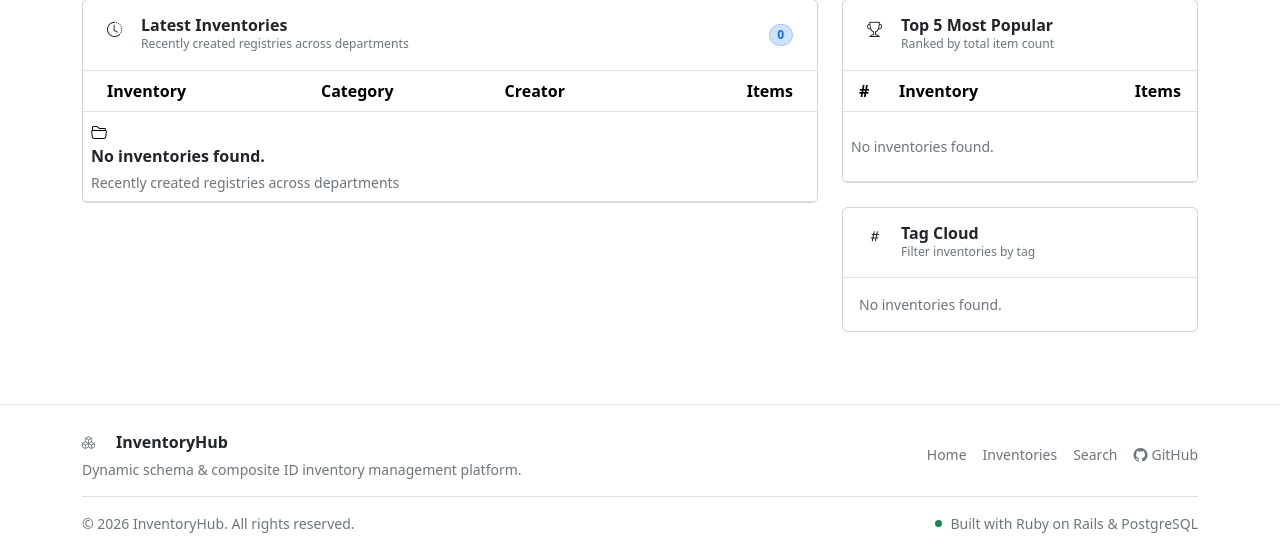
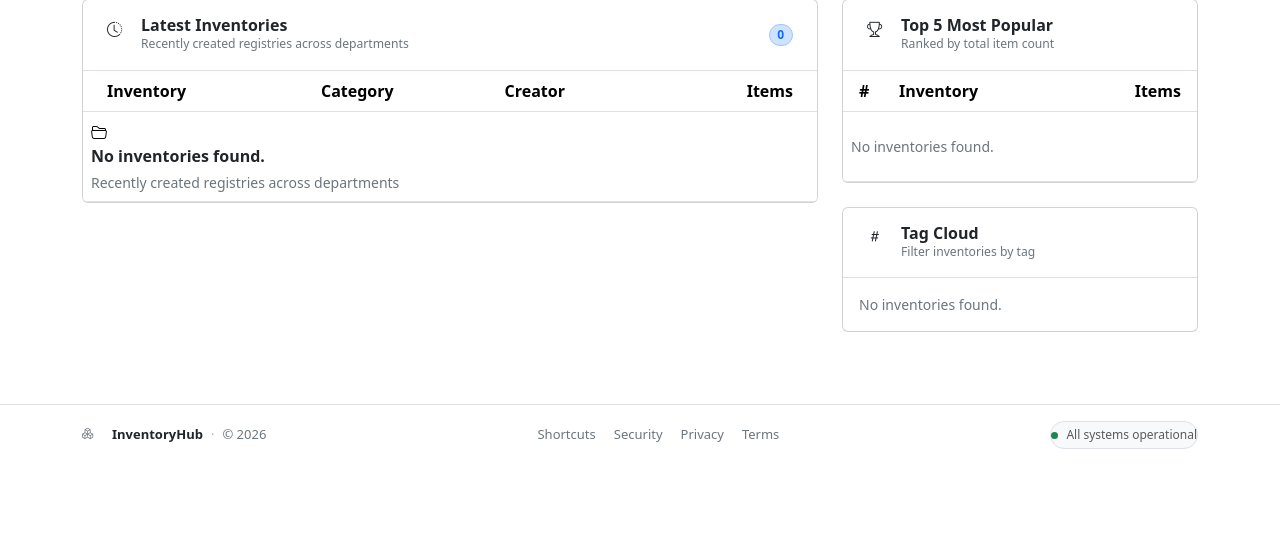
Before and after one commit to robiultechie-dotcom/inventory_hub, a Rails app: page / in a window 1280 px wide. Shown: the part 470-1028 px from the top of the page. After the commit the page ends 919 px from the top, so only its background shows below. Run offline with Rails 7, Linux system fonts and the light colour scheme; data that the repository does not hold is empty; parts of the project's set-up code (start-up, migrations or seed data) failed here and were passed over; some libraries are stand-ins or nearby versions.

Commit message:
Switch to minimalist workspace footer with functional modals

```diff
--- a/app/views/layouts/application.html.erb
+++ b/app/views/layouts/application.html.erb
@@ -364,50 +364,104 @@
       </div>
     <% end %>
 
-    <footer class="border-top mt-5 bg-body text-secondary">
-      <div class="container py-4">
-        <div class="row gy-3 align-items-center justify-content-between">
-          <div class="col-md-6">
-            <div class="d-flex align-items-center gap-2 mb-1">
-              <span class="brand-logo-box" style="width: 26px; height: 26px; border-radius: 0.45rem;">
-                <i class="bi bi-boxes" style="font-size: 0.8rem;"></i>
-              </span>
-              <span class="fw-semibold text-body">InventoryHub</span>
+    <footer class="border-top mt-5 bg-body text-secondary" style="font-size: 0.8125rem;">
+      <div class="container py-3 d-flex flex-wrap align-items-center justify-content-between gap-3">
+        <div class="d-flex align-items-center gap-2">
+          <span class="brand-logo-box" style="width: 22px; height: 22px; border-radius: 0.38rem;">
+            <i class="bi bi-boxes" style="font-size: 0.7rem;"></i>
+          </span>
+          <span class="fw-semibold text-body">InventoryHub</span>
+          <span class="text-secondary opacity-50">&middot;</span>
+          <span>&copy; <%= Time.current.year %></span>
+        </div>
+
+        <nav class="d-flex flex-wrap align-items-center gap-3" aria-label="Footer">
+          <button type="button" class="btn btn-link btn-sm p-0 link-secondary link-underline-opacity-0 link-underline-opacity-100-hover" style="font-size: 0.8125rem;" data-bs-toggle="modal" data-bs-target="#shortcutsModal">
+            <%= t("footer.shortcuts") %>
+          </button>
+          <button type="button" class="btn btn-link btn-sm p-0 link-secondary link-underline-opacity-0 link-underline-opacity-100-hover" style="font-size: 0.8125rem;" data-bs-toggle="modal" data-bs-target="#securityModal">
+            <%= t("footer.security") %>
+          </button>
+          <button type="button" class="btn btn-link btn-sm p-0 link-secondary link-underline-opacity-0 link-underline-opacity-100-hover" style="font-size: 0.8125rem;" data-bs-toggle="modal" data-bs-target="#privacyModal">
+            <%= t("footer.privacy") %>
+          </button>
+          <button type="button" class="btn btn-link btn-sm p-0 link-secondary link-underline-opacity-0 link-underline-opacity-100-hover" style="font-size: 0.8125rem;" data-bs-toggle="modal" data-bs-target="#termsModal">
+            <%= t("footer.terms") %>
+          </button>
+        </nav>
+
+        <div class="d-inline-flex align-items-center gap-2 px-2.5 py-1 rounded-pill border bg-body-tertiary" style="font-size: 0.75rem;">
+          <span class="rounded-circle bg-success d-inline-block" style="width: 7px; height: 7px;"></span>
+          <span class="text-body-secondary fw-medium"><%= t("footer.status_operational") %></span>
+        </div>
+      </div>
+    </footer>
+
+    <div class="modal fade" id="shortcutsModal" tabindex="-1" aria-hidden="true">
+      <div class="modal-dialog modal-dialog-centered modal-sm">
+        <div class="modal-content modal-modern">
+          <div class="modal-header border-bottom px-4 py-3">
+            <h6 class="modal-title fw-bold mb-0"><i class="bi bi-keyboard me-2 text-primary"></i><%= t("footer.shortcuts_title") %></h6>
+            <button type="button" class="btn-close" data-bs-dismiss="modal"></button>
+          </div>
+          <div class="modal-body px-4 py-3 small">
+            <div class="d-flex justify-content-between align-items-center py-2 border-bottom">
+              <span class="text-secondary"><%= t("footer.shortcuts_search") %></span>
+              <kbd class="bg-body-tertiary text-body border px-2 py-1 rounded-2">/</kbd>
             </div>
-            <p class="small mb-0">
-              <%= t("footer.tagline", default: "Dynamic schema & composite ID inventory management platform.") %>
-            </p>
+            <div class="d-flex justify-content-between align-items-center py-2">
+              <span class="text-secondary"><%= t("footer.shortcuts_close") %></span>
+              <kbd class="bg-body-tertiary text-body border px-2 py-1 rounded-2">Esc</kbd>
+            </div>
           </div>
+        </div>
+      </div>
+    </div>
 
-          <div class="col-md-6">
-            <ul class="nav justify-content-md-end gap-3 small fw-medium">
-              <li class="nav-item">
-                <%= link_to t("footer.home", default: "Home"), root_path, class: "link-secondary link-underline-opacity-0 link-underline-opacity-100-hover" %>
-              </li>
-              <li class="nav-item">
-                <%= link_to t("footer.inventories", default: "Inventories"), inventories_path, class: "link-secondary link-underline-opacity-0 link-underline-opacity-100-hover" %>
-              </li>
-              <li class="nav-item">
-                <%= link_to t("footer.search", default: "Search"), search_path, class: "link-secondary link-underline-opacity-0 link-underline-opacity-100-hover" %>
-              </li>
-              <li class="nav-item">
-                <a href="https://github.com/robiultechie-dotcom/inventory_hub" target="_blank" rel="noopener noreferrer" class="link-secondary link-underline-opacity-0 link-underline-opacity-100-hover d-inline-flex align-items-center gap-1">
-                  <i class="bi bi-github"></i>
-                  <span>GitHub</span>
-                </a>
-              </li>
+    <div class="modal fade" id="securityModal" tabindex="-1" aria-hidden="true">
+      <div class="modal-dialog modal-dialog-centered">
+        <div class="modal-content modal-modern">
+          <div class="modal-header border-bottom px-4 py-3">
+            <h6 class="modal-title fw-bold mb-0"><i class="bi bi-shield-lock me-2 text-primary"></i><%= t("footer.security_title") %></h6>
+            <button type="button" class="btn-close" data-bs-dismiss="modal"></button>
+          </div>
+          <div class="modal-body px-4 py-3 small text-secondary">
+            <ul class="list-unstyled mb-0 d-flex flex-column gap-2.5">
+              <li class="d-flex gap-2"><i class="bi bi-check2-circle text-success mt-0.5"></i><span><%= t("footer.security_auth") %></span></li>
+              <li class="d-flex gap-2"><i class="bi bi-check2-circle text-success mt-0.5"></i><span><%= t("footer.security_locking") %></span></li>
+              <li class="d-flex gap-2"><i class="bi bi-check2-circle text-success mt-0.5"></i><span><%= t("footer.security_uploads") %></span></li>
             </ul>
           </div>
         </div>
+      </div>
+    </div>
 
-        <div class="border-top mt-3 pt-3 d-flex flex-wrap justify-content-between align-items-center gap-2 small">
-          <span>&copy; <%= Time.current.year %> InventoryHub. <%= t("footer.rights", default: "All rights reserved.") %></span>
-          <span class="d-inline-flex align-items-center gap-2">
-            <span class="rounded-circle bg-success d-inline-block" style="width: 7px; height: 7px;"></span>
-            <span><%= t("footer.powered_by", default: "Built with Ruby on Rails & PostgreSQL") %></span>
-          </span>
+    <div class="modal fade" id="privacyModal" tabindex="-1" aria-hidden="true">
+      <div class="modal-dialog modal-dialog-centered">
+        <div class="modal-content modal-modern">
+          <div class="modal-header border-bottom px-4 py-3">
+            <h6 class="modal-title fw-bold mb-0"><i class="bi bi-file-earmark-lock me-2 text-primary"></i><%= t("footer.privacy_title") %></h6>
+            <button type="button" class="btn-close" data-bs-dismiss="modal"></button>
+          </div>
+          <div class="modal-body px-4 py-3 small text-secondary lh-base">
+            <p class="mb-0"><%= t("footer.privacy_body") %></p>
+          </div>
         </div>
       </div>
-    </footer>
+    </div>
+
+    <div class="modal fade" id="termsModal" tabindex="-1" aria-hidden="true">
+      <div class="modal-dialog modal-dialog-centered">
+        <div class="modal-content modal-modern">
+          <div class="modal-header border-bottom px-4 py-3">
+            <h6 class="modal-title fw-bold mb-0"><i class="bi bi-file-text me-2 text-primary"></i><%= t("footer.terms_title") %></h6>
+            <button type="button" class="btn-close" data-bs-dismiss="modal"></button>
+          </div>
+          <div class="modal-body px-4 py-3 small text-secondary lh-base">
+            <p class="mb-0"><%= t("footer.terms_body") %></p>
+          </div>
+        </div>
+      </div>
+    </div>
   </body>
 </html>
--- a/config/locales/en.yml
+++ b/config/locales/en.yml
@@ -317,9 +317,19 @@ en:
     status_blocked: "Blocked"
     you_badge: "You"
   footer:
-    tagline: "Dynamic schema & composite ID inventory management platform."
-    home: "Home"
-    inventories: "Inventories"
-    search: "Search"
-    rights: "All rights reserved."
-    powered_by: "Built with Ruby on Rails & PostgreSQL"
+    shortcuts: "Shortcuts"
+    security: "Security"
+    privacy: "Privacy"
+    terms: "Terms"
+    status_operational: "All systems operational"
+    shortcuts_title: "Keyboard Shortcuts"
+    shortcuts_search: "Focus global search"
+    shortcuts_close: "Close active modal or dropdown"
+    security_title: "Security & Data Integrity"
+    security_auth: "Authentication via OAuth 2.0 (Google & GitHub) and BCrypt password hashing with cryptographic email verification."
+    security_locking: "Optimistic locking protects inventories and items against concurrent overwrite conflicts."
+    security_uploads: "Direct signed cloud uploads ensure media files bypass application servers securely."
+    privacy_title: "Privacy Policy"
+    privacy_body: "InventoryHub collects only the account information required for authentication, access control, and collaboration (name, email, and authentication provider). Your inventory data and uploaded assets remain under your workspace control and are never sold or shared with third parties."
+    terms_title: "Terms of Service"
+    terms_body: "By using InventoryHub, you agree to manage inventory records responsibly and respect workspace access permissions. Administrators reserve the right to restrict accounts that violate platform integrity or misuse shared inventories."
--- a/config/locales/es.yml
+++ b/config/locales/es.yml
@@ -317,9 +317,19 @@ es:
     status_blocked: "Bloqueado"
     you_badge: "Tú"
   footer:
-    tagline: "Plataforma de gestión de inventarios con esquemas dinámicos e IDs compuestos."
-    home: "Inicio"
-    inventories: "Inventarios"
-    search: "Buscar"
-    rights: "Todos los derechos reservados."
-    powered_by: "Desarrollado con Ruby on Rails y PostgreSQL"
+    shortcuts: "Atajos"
+    security: "Seguridad"
+    privacy: "Privacidad"
+    terms: "Términos"
+    status_operational: "Todos los sistemas operativos"
+    shortcuts_title: "Atajos de Teclado"
+    shortcuts_search: "Enfocar búsqueda global"
+    shortcuts_close: "Cerrar ventana o menú activo"
+    security_title: "Seguridad e Integridad de Datos"
+    security_auth: "Autenticación mediante OAuth 2.0 (Google y GitHub) y cifrado BCrypt con verificación criptográfica de correo."
+    security_locking: "El bloqueo optimista protege inventarios y artículos contra conflictos de edición simultánea."
+    security_uploads: "Las subidas directas firmadas a la nube garantizan que los archivos multimedia no pasen por el servidor."
+    privacy_title: "Política de Privacidad"
+    privacy_body: "InventoryHub recopila únicamente la información necesaria para la autenticación, el control de acceso y la colaboración (nombre, correo y proveedor). Tus datos y archivos permanecen bajo tu control y nunca se venden ni comparten con terceros."
+    terms_title: "Términos de Servicio"
+    terms_body: "Al usar InventoryHub, aceptas gestionar los registros de inventario de forma responsable y respetar los permisos de acceso. Los administradores se reservan el derecho de restringir cuentas que comprometan la integridad de la plataforma."
```
